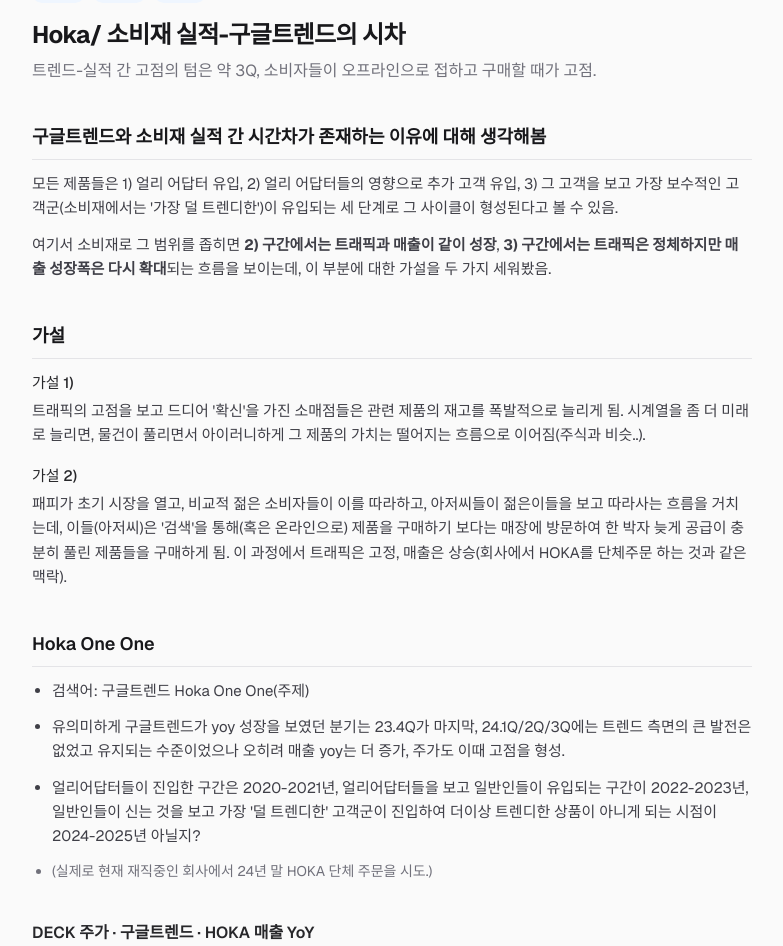
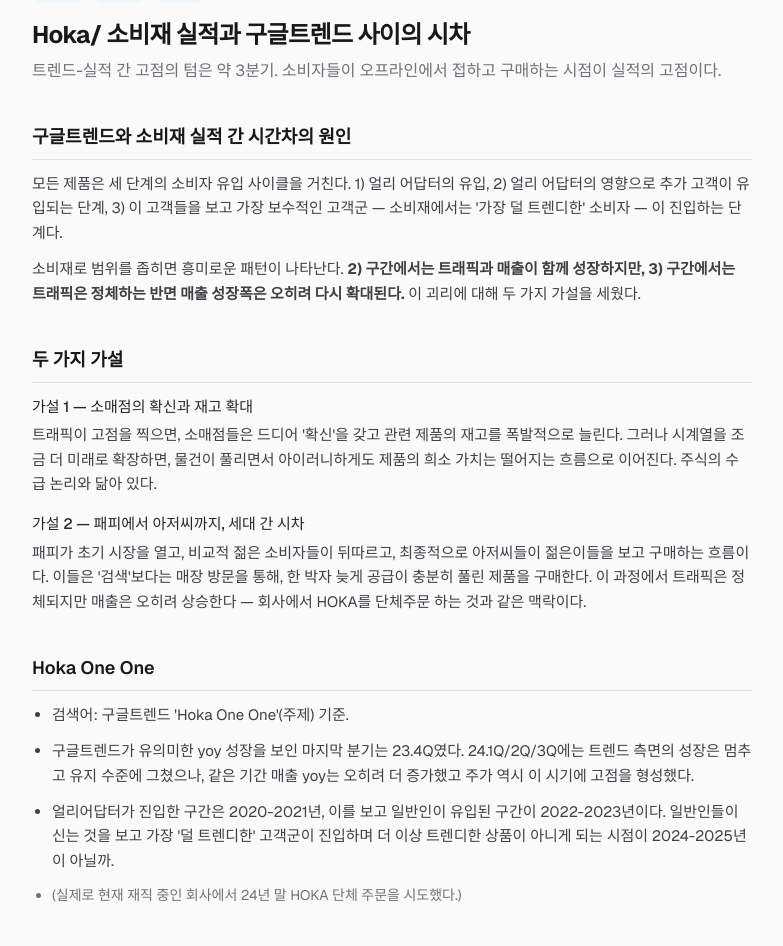
Before and after one commit to chlakaelf/case-study-web, a Next.js app: page /cases/hoka-google-trends in a window 1280 px wide. Shown: the part 180-1126 px from the top of the page, without its empty margins (248-1031 px from the left). Built offline with nearby package versions, Linux system fonts and the light colour scheme.

Commit message:
Rewrite in magazine editorial tone

```diff
--- a/src/app/cases/hoka-google-trends/page.tsx
+++ b/src/app/cases/hoka-google-trends/page.tsx
@@ -23,52 +23,59 @@
           ))}
         </div>
         <h1 className="text-2xl font-bold tracking-tight text-zinc-900 mb-2">
-          Hoka/ 소비재 실적-구글트렌드의 시차
+          Hoka/ 소비재 실적과 구글트렌드 사이의 시차
         </h1>
         <p className="text-base text-zinc-500">
-          트렌드-실적 간 고점의 텀은 약 3Q, 소비자들이 오프라인으로 접하고
-          구매할 때가 고점.
+          트렌드-실적 간 고점의 텀은 약 3분기. 소비자들이 오프라인에서 접하고
+          구매하는 시점이 실적의 고점이다.
         </p>
       </header>
 
       <div className="space-y-10">
         {/* ─── 도입부 ─── */}
-        <Section title="구글트렌드와 소비재 실적 간 시간차가 존재하는 이유에 대해 생각해봄">
+        <Section title="구글트렌드와 소비재 실적 간 시간차의 원인">
           <p>
-            모든 제품들은 1) 얼리 어답터 유입, 2) 얼리 어답터들의 영향으로 추가
-            고객 유입, 3) 그 고객을 보고 가장 보수적인 고객군(소비재에서는
-            &apos;가장 덜 트렌디한&apos;)이 유입되는 세 단계로 그 사이클이
-            형성된다고 볼 수 있음.
+            모든 제품은 세 단계의 소비자 유입 사이클을 거친다. 1) 얼리 어답터의
+            유입, 2) 얼리 어답터의 영향으로 추가 고객이 유입되는 단계, 3) 이
+            고객들을 보고 가장 보수적인 고객군 — 소비재에서는 &apos;가장 덜
+            트렌디한&apos; 소비자 — 이 진입하는 단계다.
           </p>
           <p>
-            여기서 소비재로 그 범위를 좁히면 <strong>2) 구간에서는 트래픽과
-            매출이 같이 성장</strong>, <strong>3) 구간에서는 트래픽은 정체하지만
-            매출 성장폭은 다시 확대</strong>되는 흐름을 보이는데, 이 부분에 대한
-            가설을 두 가지 세워봤음.
+            소비재로 범위를 좁히면 흥미로운 패턴이 나타난다.{" "}
+            <strong>
+              2) 구간에서는 트래픽과 매출이 함께 성장하지만, 3) 구간에서는
+              트래픽은 정체하는 반면 매출 성장폭은 오히려 다시 확대된다.
+            </strong>{" "}
+            이 괴리에 대해 두 가지 가설을 세웠다.
           </p>
         </Section>
 
         {/* ─── 가설 ─── */}
-        <Section title="가설">
+        <Section title="두 가지 가설">
           <div className="space-y-4">
             <div>
-              <p className="font-medium text-zinc-800 mb-1">가설 1)</p>
+              <p className="font-medium text-zinc-800 mb-1">
+                가설 1 — 소매점의 확신과 재고 확대
+              </p>
               <p>
-                트래픽의 고점을 보고 드디어 &apos;확신&apos;을 가진 소매점들은
-                관련 제품의 재고를 폭발적으로 늘리게 됨. 시계열을 좀 더 미래로
-                늘리면, 물건이 풀리면서 아이러니하게 그 제품의 가치는 떨어지는
-                흐름으로 이어짐(주식과 비슷..).
+                트래픽이 고점을 찍으면, 소매점들은 드디어 &apos;확신&apos;을 갖고
+                관련 제품의 재고를 폭발적으로 늘린다. 그러나 시계열을 조금 더
+                미래로 확장하면, 물건이 풀리면서 아이러니하게도 제품의 희소
+                가치는 떨어지는 흐름으로 이어진다. 주식의 수급 논리와 닮아
+                있다.
               </p>
             </div>
             <div>
-              <p className="font-medium text-zinc-800 mb-1">가설 2)</p>
+              <p className="font-medium text-zinc-800 mb-1">
+                가설 2 — 패피에서 아저씨까지, 세대 간 시차
+              </p>
               <p>
-                패피가 초기 시장을 열고, 비교적 젊은 소비자들이 이를 따라하고,
-                아저씨들이 젊은이들을 보고 따라사는 흐름을 거치는데,
-                이들(아저씨)은 &apos;검색&apos;을 통해(혹은 온라인으로) 제품을
-                구매하기 보다는 매장에 방문하여 한 박자 늦게 공급이 충분히 풀린
-                제품들을 구매하게 됨. 이 과정에서 트래픽은 고정, 매출은
-                상승(회사에서 HOKA를 단체주문 하는 것과 같은 맥락).
+                패피가 초기 시장을 열고, 비교적 젊은 소비자들이 뒤따르고,
+                최종적으로 아저씨들이 젊은이들을 보고 구매하는 흐름이다.
+                이들은 &apos;검색&apos;보다는 매장 방문을 통해, 한 박자 늦게
+                공급이 충분히 풀린 제품을 구매한다. 이 과정에서 트래픽은
+                정체되지만 매출은 오히려 상승한다 — 회사에서 HOKA를 단체주문
+                하는 것과 같은 맥락이다.
               </p>
             </div>
           </div>
@@ -78,40 +85,41 @@
         <Section title="Hoka One One">
           <ul className="list-disc list-outside ml-5 space-y-3">
             <li>
-              검색어: 구글트렌드 Hoka One One(주제)
+              검색어: 구글트렌드 &apos;Hoka One One&apos;(주제) 기준.
             </li>
             <li>
-              유의미하게 구글트렌드가 yoy 성장을 보였던 분기는 23.4Q가 마지막,
-              24.1Q/2Q/3Q에는 트렌드 측면의 큰 발전은 없었고 유지되는 수준이었으나
-              오히려 매출 yoy는 더 증가, 주가도 이때 고점을 형성.
+              구글트렌드가 유의미한 yoy 성장을 보인 마지막 분기는 23.4Q였다.
+              24.1Q/2Q/3Q에는 트렌드 측면의 성장은 멈추고 유지 수준에 그쳤으나,
+              같은 기간 매출 yoy는 오히려 더 증가했고 주가 역시 이 시기에 고점을
+              형성했다.
             </li>
             <li>
-              얼리어답터들이 진입한 구간은 2020-2021년, 얼리어답터들을 보고
-              일반인들이 유입되는 구간이 2022-2023년, 일반인들이 신는 것을 보고
-              가장 &apos;덜 트렌디한&apos; 고객군이 진입하여 더이상 트렌디한
-              상품이 아니게 되는 시점이 2024-2025년 아닐지?
+              얼리어답터가 진입한 구간은 2020-2021년, 이를 보고 일반인이 유입된
+              구간이 2022-2023년이다. 일반인들이 신는 것을 보고 가장 &apos;덜
+              트렌디한&apos; 고객군이 진입하며 더 이상 트렌디한 상품이 아니게
+              되는 시점이 2024-2025년이 아닐까.
             </li>
             <li className="text-zinc-500 text-sm">
-              (실제로 현재 재직중인 회사에서 24년 말 HOKA 단체 주문을 시도.)
+              (실제로 현재 재직 중인 회사에서 24년 말 HOKA 단체 주문을 시도했다.)
             </li>
           </ul>
         </Section>
 
-        {/* ─── 차트 1: 주가 · 구글트렌드 · 매출 YoY ─── */}
+        {/* ─── 차트 1 ─── */}
         <StockTrendChart />
 
         {/* ─── 차트 사이 코멘트 ─── */}
         <div className="text-zinc-700 text-[15px] leading-relaxed">
           <p>
-            실제로 24.1Q부터 Wholesale 매출이 반등하는 모양새인 것 같기도.
-            호카의 케이스에서 트래픽 고점-주가(매출 yoy) 간 시계열은 약 3분기
-            가량으로 나타남. 아마 당시의 매크로 환경에 따라 크게 달라질 만한
-            요인이긴 하지만 전체적인 흐름은 비슷하지 않을지? 다른 소비재들도
-            해보면 재밌을 듯.
+            실제로 24.1Q부터 Wholesale 매출이 반등하는 모양새다. 호카의
+            케이스에서 트래픽 고점과 주가(매출 yoy) 간 시계열은 약 3분기의
+            시차로 나타난다. 당시 매크로 환경에 따라 달라질 수 있는 요인이지만,
+            전체적인 흐름 자체는 유사할 가능성이 높다. 다른 소비재에도 동일한
+            프레임을 적용해 보면 흥미로울 것이다.
           </p>
         </div>
 
-        {/* ─── 차트 2: Wholesale-D2C Revenue ─── */}
+        {/* ─── 차트 2 ─── */}
         <HokaRevenueChart />
       </div>
     </article>
```
